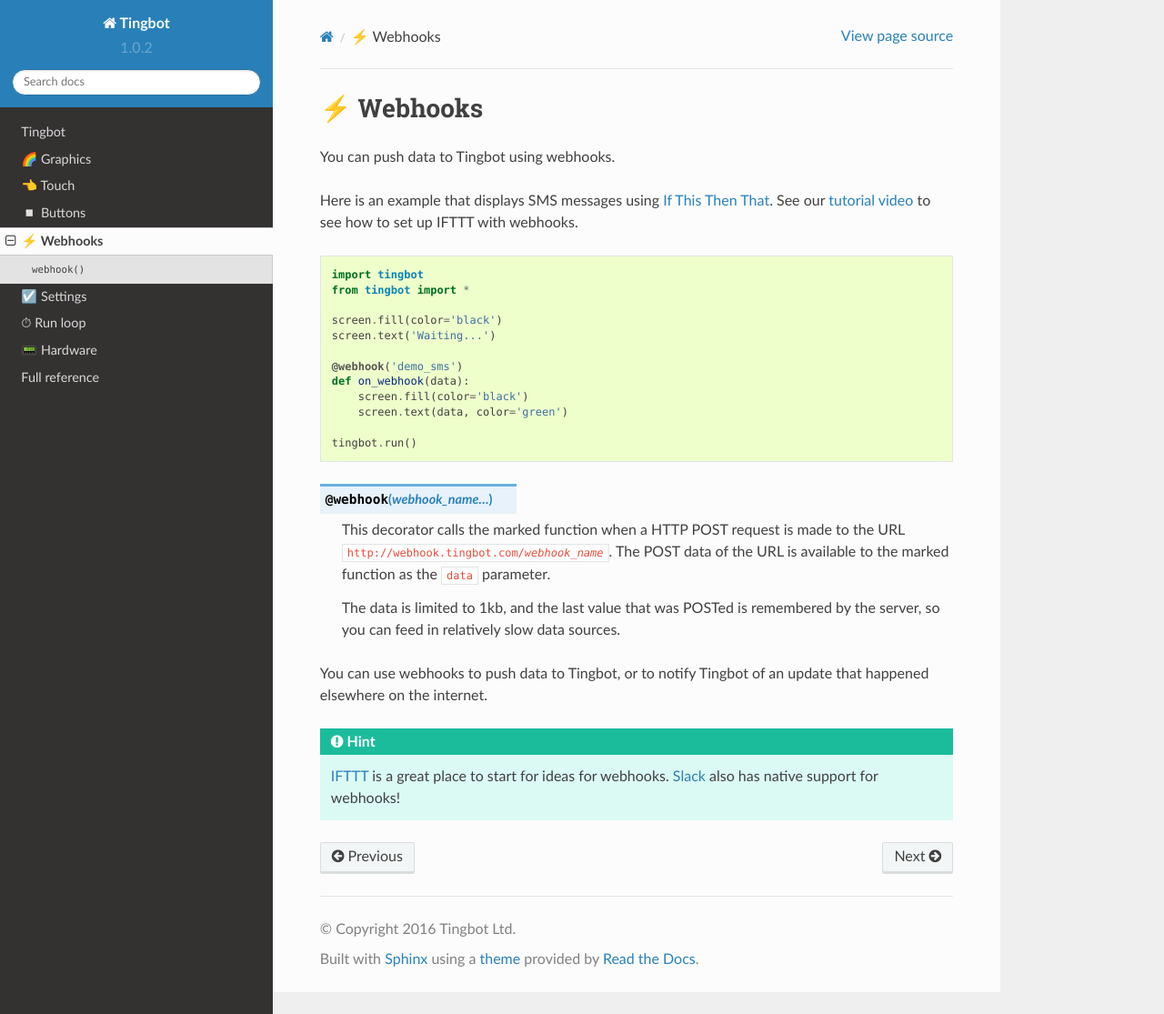
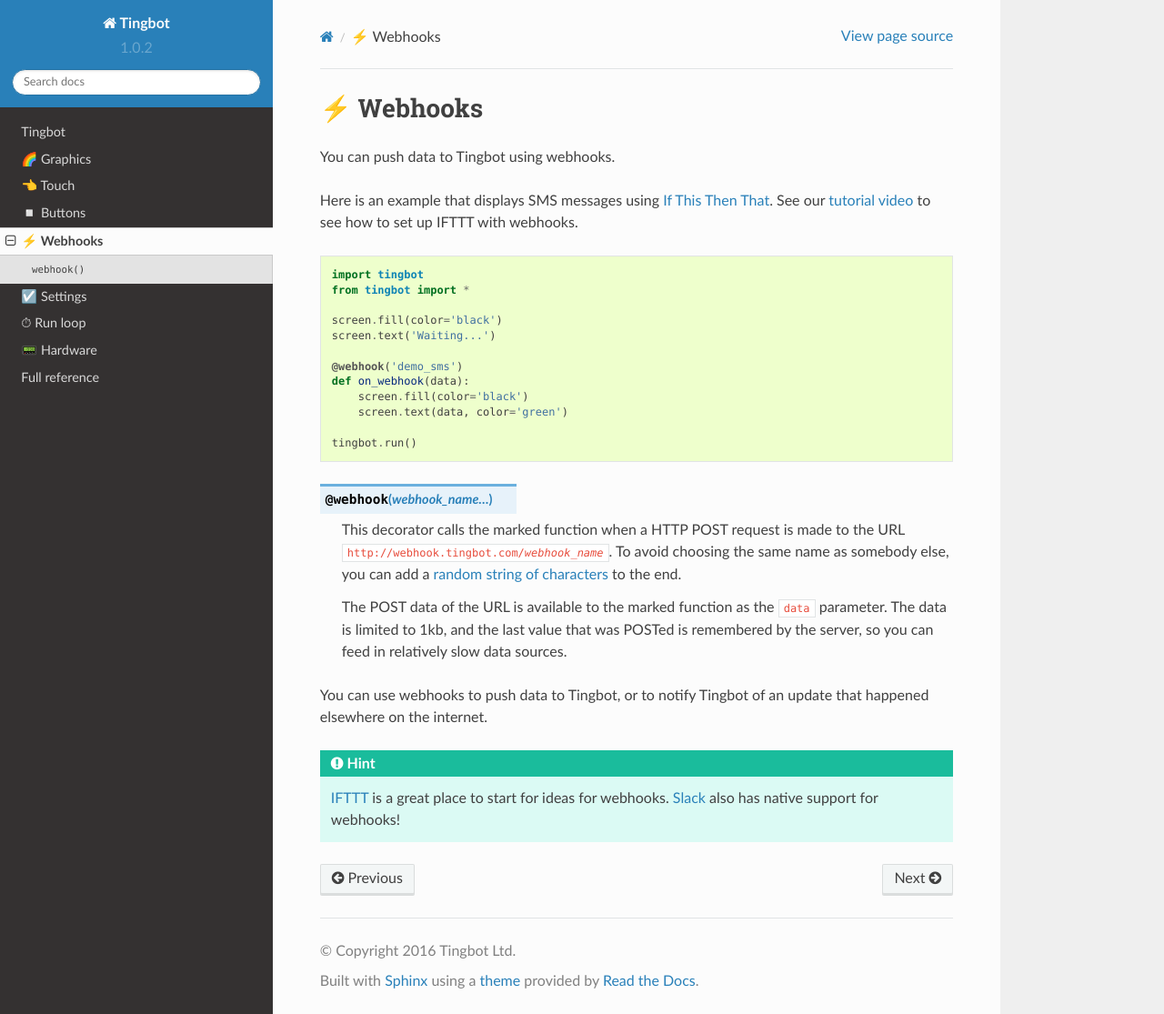
Before and after one commit to tingbot/tingbot-python, a Sphinx documentation site: the page built from docs/webhooks.rst, in a window 1280 px wide and 1115 px high. Shown: the whole window at 91% size. Built offline with Sphinx 7.4.7 and the Read the Docs theme 2.0.0, drawn with Linux system fonts in a browser that asks for light colours; the version number is read from the project's files by our own code.

Commit message:
Add note about uniqueness of webhook name

```diff
--- a/docs/webhooks.rst
+++ b/docs/webhooks.rst
@@ -25,10 +25,9 @@ webhooks.
 .. py:decorator:: webhook(webhook_name…)
 
     This decorator calls the marked function when a HTTP POST request is made to the URL
-    :samp:`http://webhook.tingbot.com/{webhook_name}`. The POST data of the URL is available to the marked
-    function as the ``data`` parameter.
+    :samp:`http://webhook.tingbot.com/{webhook_name}`. To avoid choosing the same name as somebody else, you can add a `random string of characters <https://www.uuidgenerator.net/>`_ to the end.
 
-    The data is limited to 1kb, and the last value that was POSTed is remembered by the server,
+    The POST data of the URL is available to the marked function as the ``data`` parameter. The data is limited to 1kb, and the last value that was POSTed is remembered by the server,
     so you can feed in relatively slow data sources.
 
 You can use webhooks to push data to Tingbot, or to notify Tingbot of an update that happened
```
